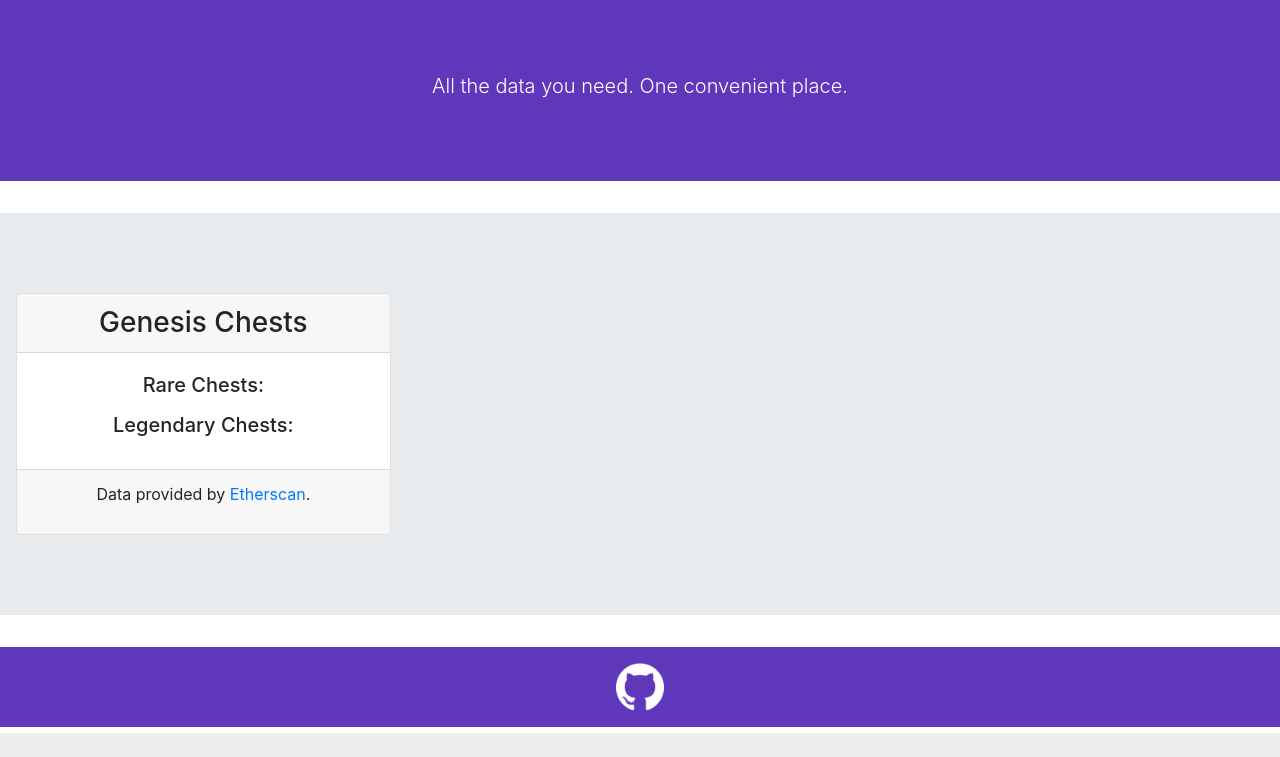
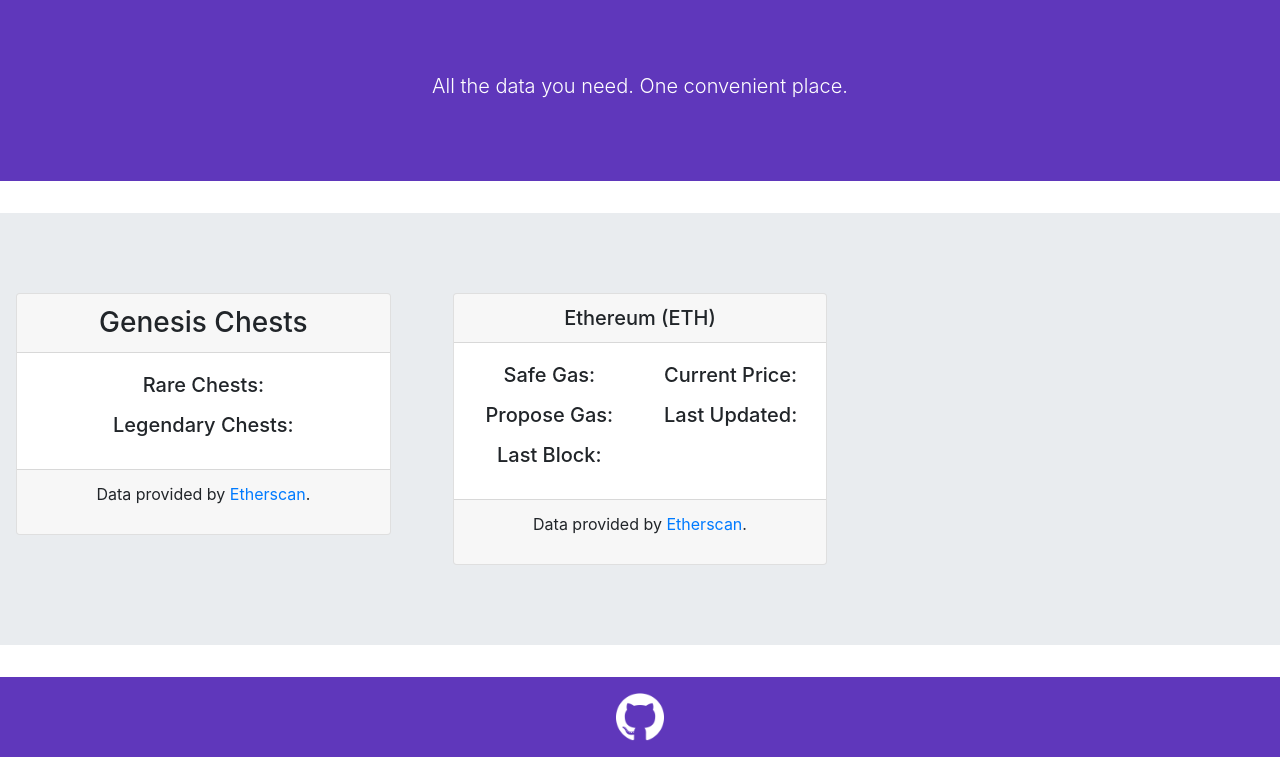
Before and after one commit to aaronrotman/daily-data, a Flask app: template templates/gu_page.html in a window 1280 px wide. Shown: the part 67-824 px from the top of the page. Before the commit the page ends 800 px from the top, so only its background shows below. Run offline with Flask 2, Linux system fonts and the light colour scheme; the template is opened without the code that fills it, so the values that code supplies are empty; some libraries are stand-ins or nearby versions.

Commit message:
Add ethereum data card to gods unchained page

```diff
--- a/templates/gu_page.html
+++ b/templates/gu_page.html
@@ -74,6 +74,35 @@
             </div>
           </div>
         </div>
+        <!-- Ethereum Data Column -->
+        <div class="col-md-4 text-center">
+          <div class="card" id="crypto-card">
+            <h5 class="card-header" id="card-header-footer">Ethereum (ETH)</h5>
+            <div class="card-body">
+              <div class="row">
+                <!-- Ethereum Gas Data -->
+                <div class="col-6">
+                  <h5 class="card-title">Safe Gas:</h5>
+                  <p class="card-text">{{ gas['safe_gas'] }}</p>
+                  <h5 class="card-title">Propose Gas:</h5>
+                  <p class="card-text">{{ gas['propose_gas'] }}</p>
+                  <h5 class="card-title">Last Block:</h5>
+                  <p class="card-text">{{ gas['last_block'] }}</p>
+                </div>
+                <!-- Ethereum Price Data -->
+                <div class="col-6">
+                  <h5 class="card-title">Current Price:</h5>
+                  <p class="card-text">{{ eth_data['eth_usd'] }}</p>
+                  <h5 class="card-title">Last Updated:</h5>
+                  <p class="card-text">{{ eth_data['time'] }}</p>
+                </div>
+              </div>
+            </div>
+            <div class="card-footer" id="card-header-footer">
+              <p id="source-attribution">Data provided by <a href="https://etherscan.io/" target="_blank">Etherscan</a>.</p>
+            </div>
+          </div>
+        </div>
 
       </div>
     </div>
```
